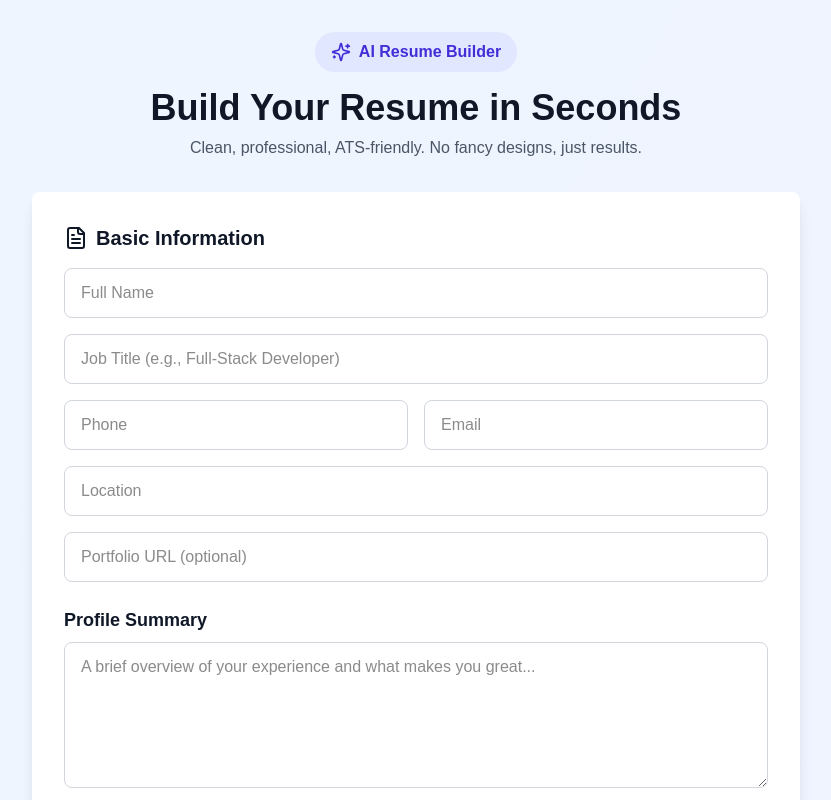
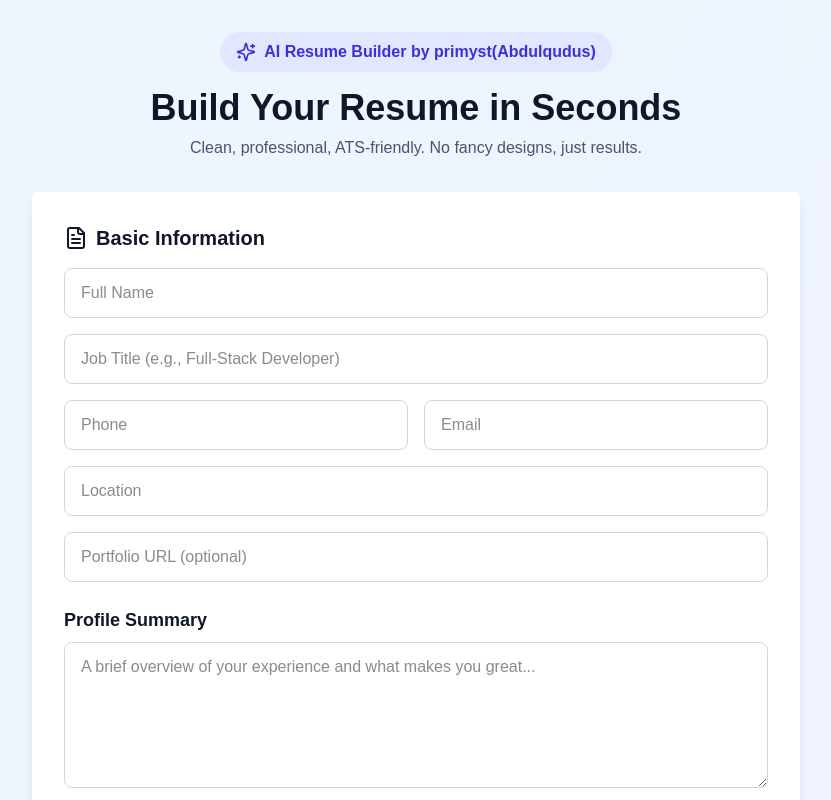
Before and after one commit to primyst/quickcv, a Next.js app in the folder my-app/: page / in a window 1280 px wide. Shown: the top 800 px of the page, without its empty margins (224-1055 px from the left). Built offline with nearby package versions, Linux system fonts and the light colour scheme.

Commit message:
Update page.tsx

```diff
--- a/my-app/src/app/page.tsx
+++ b/my-app/src/app/page.tsx
@@ -442,7 +442,7 @@ export default function ResumeBuilder() {
         <div className="text-center mb-6 sm:mb-8">
           <div className="inline-flex items-center gap-2 bg-indigo-100 text-indigo-700 px-3 sm:px-4 py-2 rounded-full mb-3 sm:mb-4 text-sm sm:text-base">
             <Sparkles size={18} className="sm:w-5 sm:h-5" />
-            <span className="font-semibold">AI Resume Builder</span>
+            <span className="font-semibold">AI Resume Builder by primyst(Abdulqudus)</span>
           </div>
           <h1 className="text-2xl sm:text-3xl lg:text-4xl font-bold text-gray-900 mb-2">Build Your Resume in Seconds</h1>
           <p className="text-sm sm:text-base text-gray-600">Clean, professional, ATS-friendly. No fancy designs, just results.</p>
```
